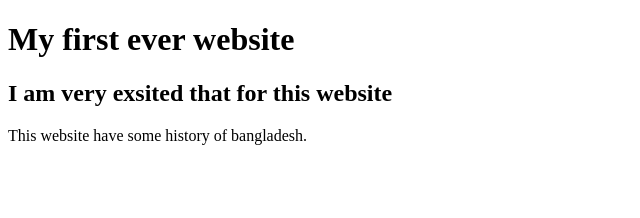
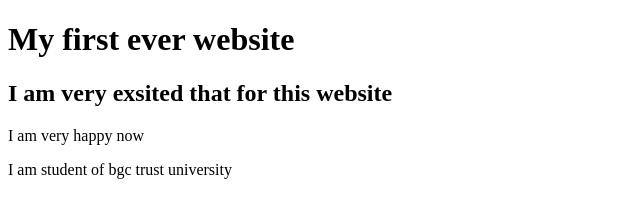
Before and after one commit to RakibulEshan/my-first-website, a plain HTML site: page index.html in a window 1280 px wide. Shown: the whole page, without its empty margins (0-640 px from the left). Drawn offline with Linux system fonts and the light colour scheme.

Commit message:
update website

```diff
--- a/index.html
+++ b/index.html
@@ -9,6 +9,7 @@
 <body>
     <h1>My first ever website</h1>
     <h2>I am very exsited that for this website</h2>
-    <p>This website have some history of bangladesh.</p>
+    <p>I am very happy now</p>
+    <p>I am student of bgc trust university</p>
 </body>
 </html>
```
